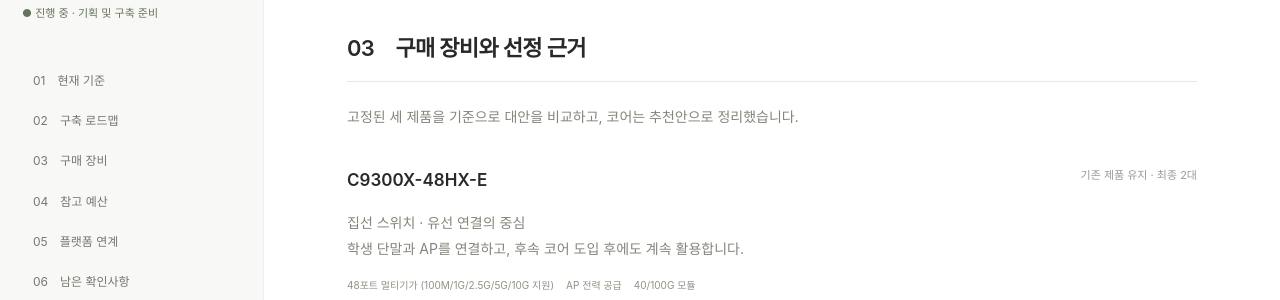
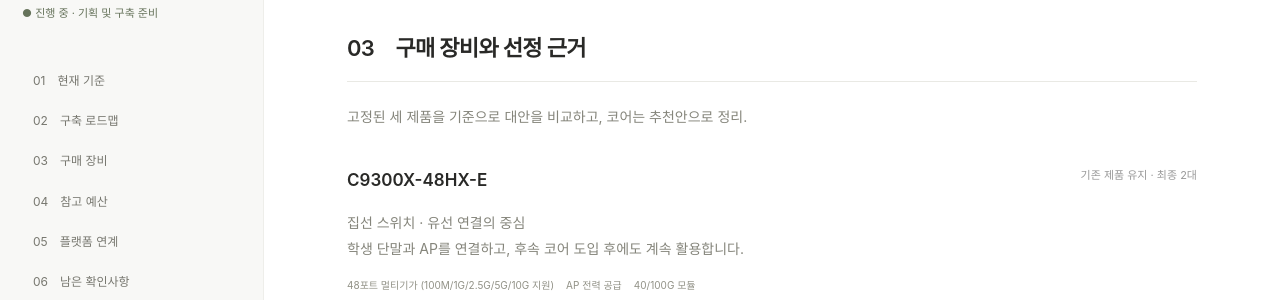
Before and after one commit to Ddaeunn425/ddaeunn425.github.io, a Jekyll site: the page built from hsu-pac.html, in a window 1280 px wide and 900 px high, scrolled down 3630 px. Shown: the part 152-452 px from the top of the window. Built offline with Jekyll 4.4.1, drawn with Linux system fonts in a browser that asks for light colours.

Commit message:
Update _data/hsu.json (via Pages CMS)

```diff
--- a/_data/hsu.json
+++ b/_data/hsu.json
@@ -28,7 +28,7 @@
       "note": "- AP 4대는 로봇 실증 구역의 무선 접속 범위와 이동 경로 확인 후 설치 위치 확정. 설치 후 로봇 이동 중 AP 간 전환 지연·접속 끊김·ROS 2 통신 확인. 배선·설치·설정·시험비는 현장 확인 후 산정.\n- 기존 GPU·DGX Spark·NAS 연동 및 별도 백업 저장소의 복구 시험 후 운영 인수인계.\n- AWS GPU 사용료는 비상 실습에 필요한 인스턴스 수와 사용 시간을 기준으로 별도 산정하며, 외부 동기화는 반출이 승인된 데이터에 한해 진행."
     }
   ],
-  "equipment_intro": "고정된 세 제품을 기준으로 대안을 비교하고, 코어는 추천안으로 정리했습니다.",
+  "equipment_intro": "고정된 세 제품을 기준으로 대안을 비교하고, 코어는 추천안으로 정리.",
   "equipment": [
     {
       "model": "C9300X-48HX-E",
@@ -39,7 +39,7 @@
         "AP 전력 공급",
         "40/100G 모듈"
       ],
-      "comparison": "<p><strong>선정 이유</strong>AP 전력 공급과 고속 업링크, 단계별 재사용을 함께 고려했습니다.</p><p><strong>C9300L-48UXG-4X와 비교</strong>고정 10G 업링크여서 현행 40/100G 요구와 다릅니다.</p><p><strong>C9300X-48TX-E와 비교</strong>데이터 전용으로 PoE가 없어 AP 전원을 별도로 준비해야 합니다.</p><p>C9300X-NM-2C를 기준 추천. -E 기능 라이선스와 RFI의 StackWise Virtual 문구 차이는 발주 명세에 반영해야 합니다.</p><p><a target=\"_blank\" rel=\"noopener noreferrer\" href=\"https://www.cisco.com/c/en/us/products/collateral/switches/catalyst-9300-series-switches/nb-06-cat9300-ser-data-sheet-cte-en.html\">제조사 사양서 ↗</a></p>"
+      "comparison": "<p><strong>선정 이유: </strong>AP 전력 공급과 고속 업링크, 단계별 재사용을 함께 고려.</p><p><strong>C9300L-48UXG-4X와 비교: </strong>고정 10G 업링크여서 현행 40/100G 요구와 다름.</p><p><strong>C9300X-48TX-E와 비교: </strong>데이터 전용으로 PoE가 없어 AP 전원을 별도로 준비해야함.</p><p>C9300X-NM-2C를 기준 추천. -E 기능 라이선스와 RFI의 StackWise Virtual 문구 차이는 발주 명세에 반영해야 합니다.</p><p><a target=\"_blank\" rel=\"noopener noreferrer\" href=\"https://www.cisco.com/c/en/us/products/collateral/switches/catalyst-9300-series-switches/nb-06-cat9300-ser-data-sheet-cte-en.html\">제조사 사양서 ↗</a></p>"
     },
     {
       "model": "CW9800L",
```
